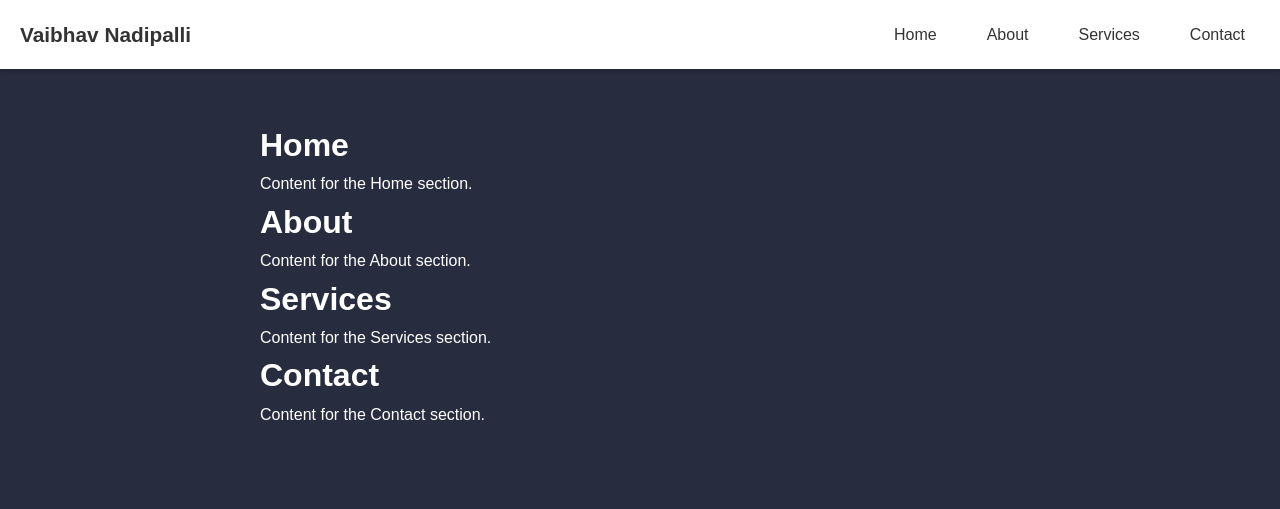
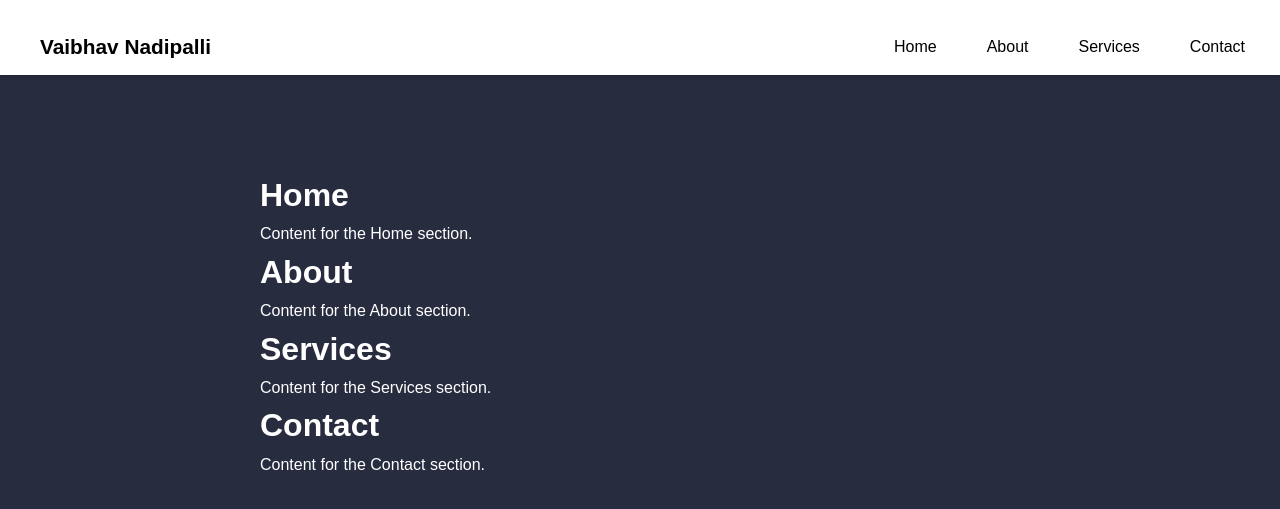
Before and after one commit to Vaibhav-Nadipalli/vaibhav-nadipalli.github.io, a Jekyll site: the page built from index.markdown, in a window 1280 px wide. Shown: the top 509 px of the page. Built offline with Jekyll 4.4.1, drawn with Linux system fonts in a browser that asks for light colours.

Commit message:
Update styles.css

```diff
--- a/assets/css/styles.css
+++ b/assets/css/styles.css
@@ -18,13 +18,14 @@ body {
 /* Navigation bar styling */
 header {
     background-color: #fff; /* White background */
-    color: #333; /* Dark grey text */
+    color: #000; /* Black text */
     position: fixed;
     width: 100%;
     top: 0;
     z-index: 1000;
-    padding: 8px 20px; /* Adjusted padding for spacing */
+    padding: 20px 20px; /* Adjusted padding for spacing */
     box-shadow: 0 2px 5px rgba(0,0,0,0.2);
+    height: 75px; /* 2.5 times the size of typical search bar */
 }
 
 .nav-container {
@@ -35,10 +36,10 @@ header {
 
 .nav-title {
     font-size: 1.3em; /* Smaller font size */
-    color: #333; /* Dark grey color */
+    color: #000; /* Black color */
     margin: 0; /* Reset margin */
     padding: 10px 0; /* Padding for spacing */
-    margin-right: 200px; /* Increased margin for right spacing */
+    margin-left: 20px; /* Adjusted margin for left spacing */
 }
 
 .nav-links {
@@ -55,21 +56,21 @@ header {
 }
 
 .nav-links li a {
-    color: #333; /* Dark grey text */
+    color: #000; /* Black text */
     text-decoration: none;
-    padding: 8px 15px; /* Adjusted padding */
+    padding: 10px 15px; /* Adjusted padding */
     transition: background-color 0.3s ease;
 }
 
 .nav-links li a:hover {
     background-color: #f0f0f0; /* Light grey background on hover */
-    color: #333; /* Dark grey text on hover */
+    color: #000; /* Black text on hover */
 }
 
 /* Main content area */
 main {
     max-width: 800px;
-    margin: 100px auto 20px; /* Adjusted margin to account for fixed header and center vertically */
+    margin: 150px auto 20px; /* Adjusted margin to account for fixed header and center vertically */
     padding: 20px;
     background-color: #282c3f; /* Dark navy background */
     color: #fff;
```
